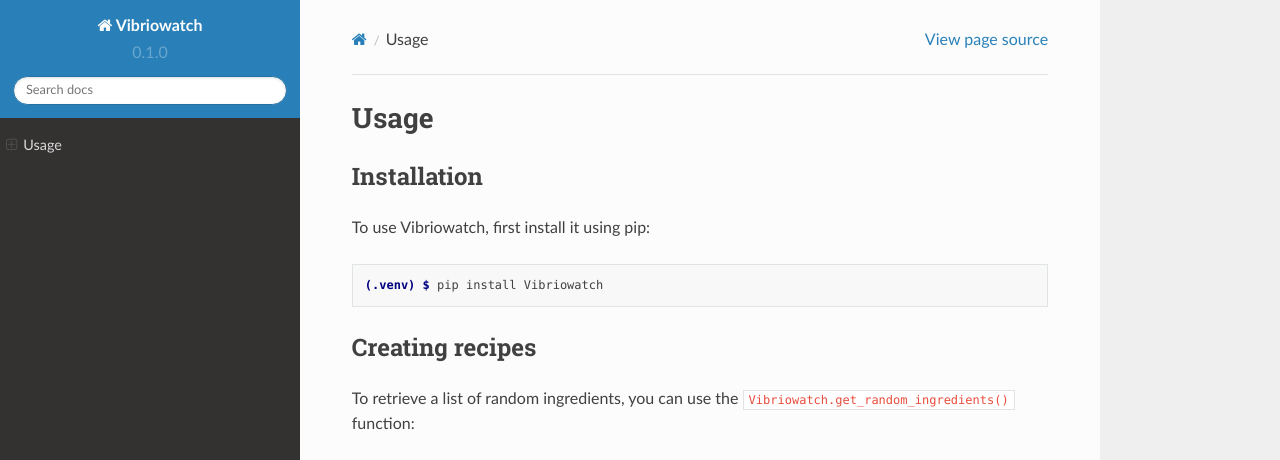
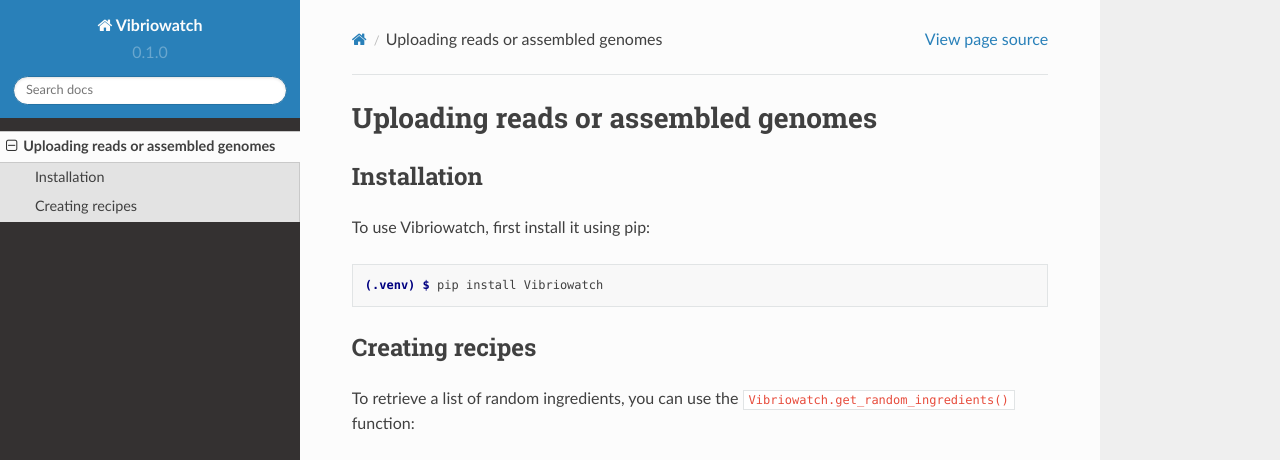
Before and after one commit to avrilcoghlan/cholerabook, a Sphinx documentation site: the page built from docs/source/assemblies.rst, in a window 1280 px wide and 1095 px high. Shown: the top 460 px of the window. Built offline with Sphinx 7.4.7 and the Read the Docs theme 2.0.0, drawn with Linux system fonts in a browser that asks for light colours; pages that are not in the unit, such as notebooks, are missing from menus; grey boxes are pictures that could not be loaded.

Commit message:
Update and rename usage.rst to assemblies.rst
Change the name of the document and the title.

```diff
--- a/docs/source/usage.rst
+++ b/docs/source/assemblies.rst
@@ -1,5 +1,5 @@
-Usage
-=====
+Uploading reads or assembled genomes
+====================================
 
 .. _installation:
 
```
